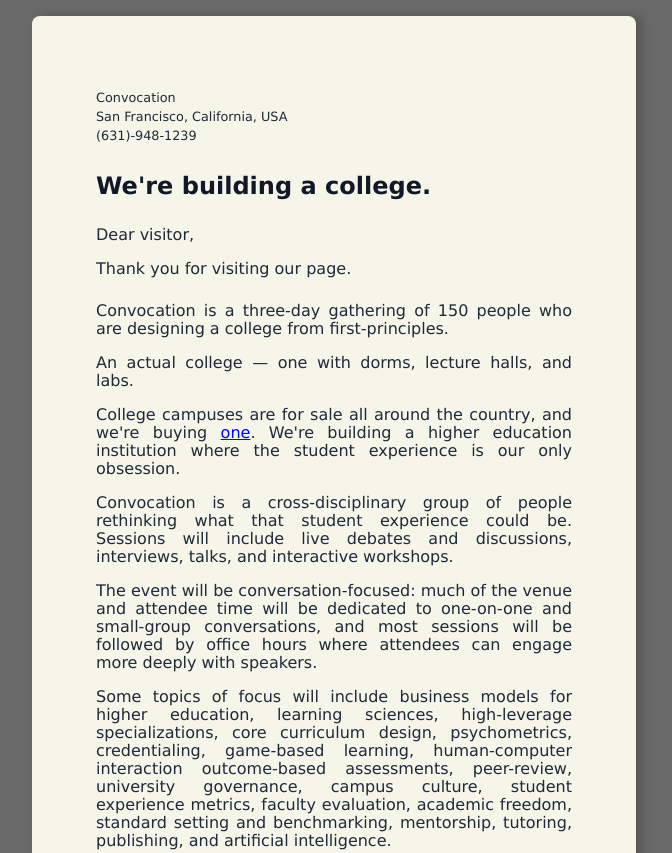
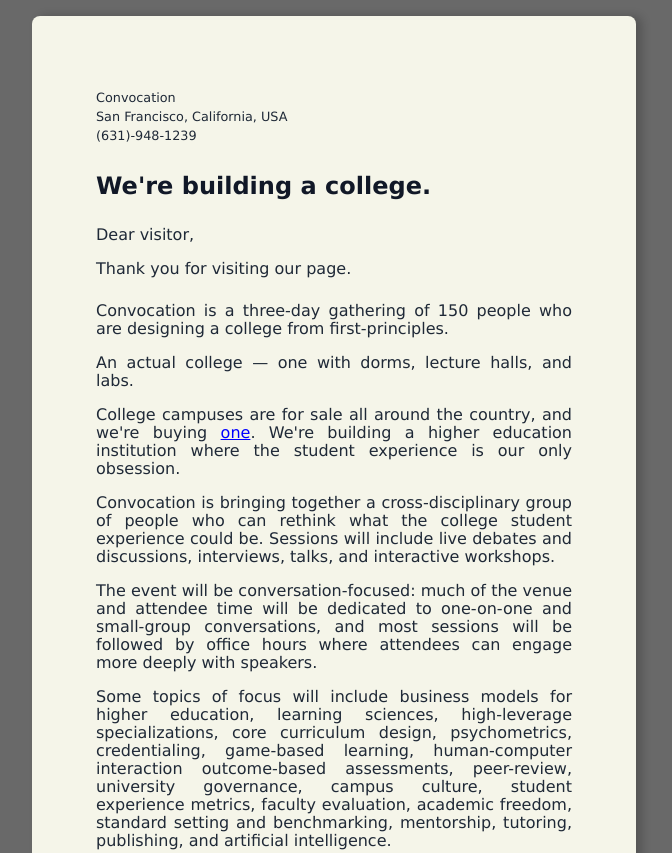
Before and after one commit to librarian99/theassembly, a plain HTML site: page index.html in a window 1280 px wide. Shown: the top 853 px of the page, without its empty margins (306-978 px from the left). Drawn offline with nearby package versions, Linux system fonts and the light colour scheme.

Commit message:
Update index.html

```diff
--- a/index.html
+++ b/index.html
@@ -49,7 +49,7 @@
 
             <p>College campuses are for sale all around the country, and we're buying <a href="https://www.cbre.com/properties/properties-for-lease/specialty/details/US-SMPL-165149/wells-college-170-main-street-aurora-ny-13026" style="color: blue; text-decoration: underline;">one</a>. We're building a higher education institution where the student experience is our only obsession.</p>
 
-            <p>Convocation is a cross-disciplinary group of people rethinking what that student experience could be. Sessions will include live debates and discussions, interviews, talks, and interactive workshops.</p>
+            <p>Convocation is bringing together a cross-disciplinary group of people who can rethink what the college student experience could be. Sessions will include live debates and discussions, interviews, talks, and interactive workshops.</p>
 
             </p>The event will be conversation-focused: much of the venue and attendee time will be dedicated to one-on-one and small-group conversations, and most sessions will be followed by office hours where attendees can engage more deeply with speakers.</p>
 
```
